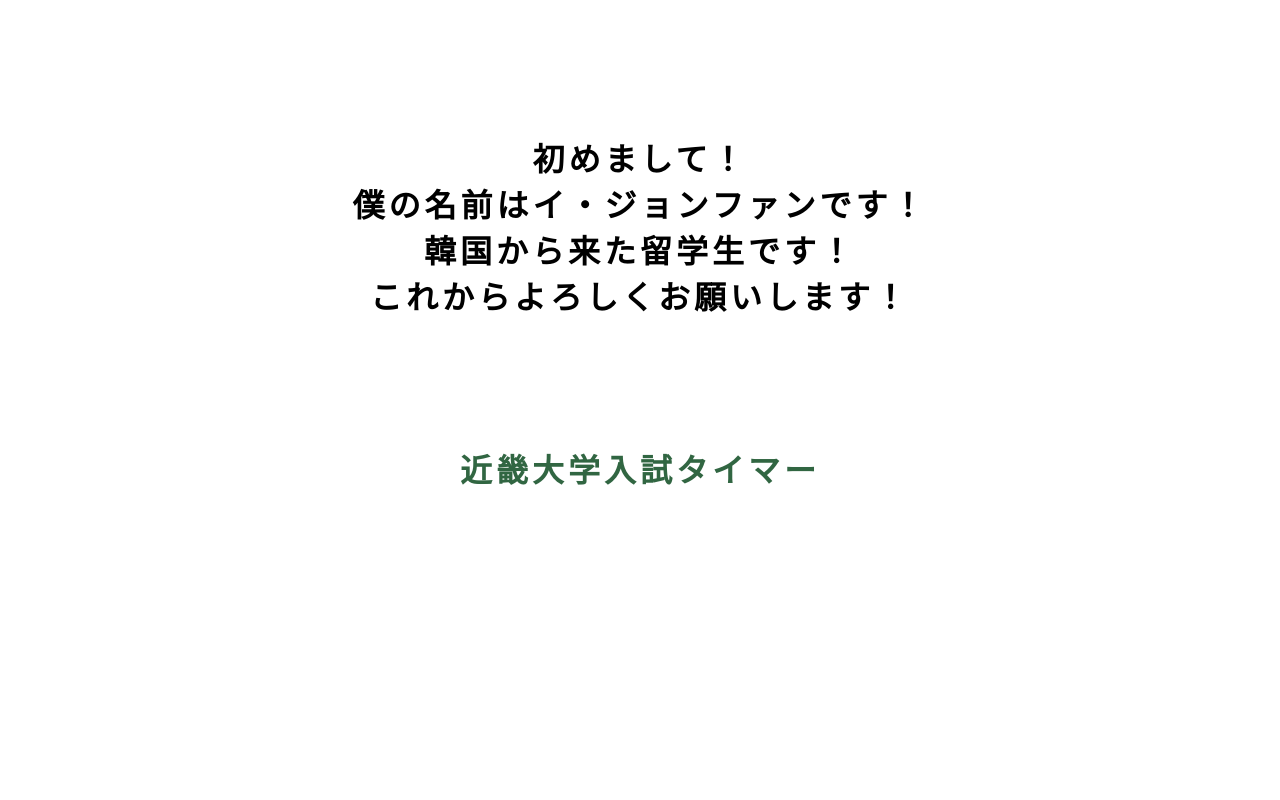
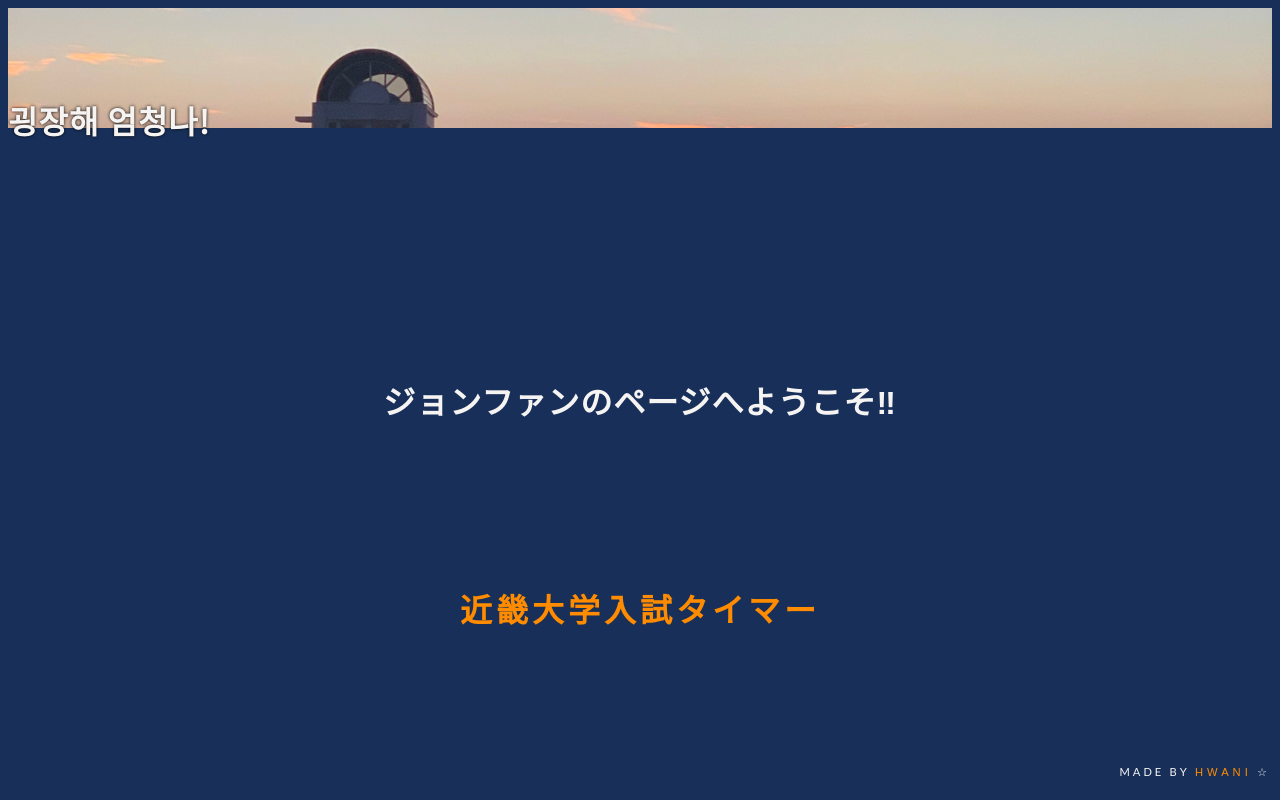
Before and after one commit to hwani-1/hwani-1.github.io, a plain HTML site: page index.html in a window 1280 px wide. Drawn offline with Linux system fonts and the light colour scheme; a web font is replaced by a local one.

Commit message:
index deco 1

```diff
--- a/index.css
+++ b/index.css
@@ -1,30 +1,94 @@
 @charset "UTF-8";
 @import url("https://fonts.googleapis.com/css?family=Lato:400,700|Montserrat:900");
 @import url("https://fonts.googleapis.com/css?family=Kosugi:400");
+@import url("https://fonts.googleapis.com/css?family=Noto+Sans+KR:400");
 html {
   display: -ms-grid;
   display: grid;
   min-height: 100%;
 }
 
+header {
+
+}
+
+body {
+  display: -ms-grid;
+  display: grid;
+  background: #183059;
+}
+
+header {
+    background: no-repeat left/cover url(/media/photos/keonguk_day.jpg);
+    display: flex;
+    height: 120px;
+    min-width: 120px;
+    align-items: center;
+    color: #fff;
+    text-shadow: #000 0 0 .2em;
+}
+
 h1 {
+  font-family: "Noto Sans KR", sans-serif;
+  text-align: center;
+  margin-top: 10%;
+  font-size: 2em;
+  line-height: 2em;
+  letter-spacing: 1px;
+  color: #F6F4F3;
+}
+
+h2 {
   font-family: "コスギ", Kosugi, sans-serif;
   text-align: center;
   margin-top: 10%;
   font-size: 2em;
-  letter-spacing: 4px;
-  color: #000000;
+  line-height: 2em;
+  letter-spacing: 1px;
+  color: #F6F4F3;
+}
+
+h3 {
+  font-family: "コスギ", Kosugi, sans-serif;
+  text-align: center;
+  margin-top: 0%;
+  font-size: 2em;
+  line-height: 2em;
+  letter-spacing: 1px;
+  color: #F6F4F3;
 }
 
 a {
   font-family: "コスギ", Kosugi, sans-serif;
   text-align: center;
-  margin-top: 10%;
+  margin-top: 0%;
   font-size: 1em;
   letter-spacing: 4px;
-  color: #316642;
+  color: #FF8C00;
   text-decoration: none;
 }
+
 a:hover {
   color: #276FBF;
 }
+
+footer {
+  position: fixed;
+  bottom: 0;
+  right: 0;
+  text-transform: uppercase;
+  padding: 10px;
+  font-family: "Lato", sans-serif;
+  font-size: 0.7em;
+}
+footer p {
+  letter-spacing: 3px;
+  color: #F6F4F3;
+}
+footer a {
+  color: #FF8C00;
+  text-decoration: none;
+}
+footer a:hover {
+  color: #276FBF;
+}
--- a/index.html
+++ b/index.html
@@ -1,15 +1,20 @@
 <!DOCTYPE html>
 <html>
+
 <head>
 <meta charset="UTF-8">
 <link rel="stylesheet" href="index.css" type="text/css">
 <title>ジョンファンの森</title>
 </head>
+
 <body>
-<h1>初めまして！<div>
-  僕の名前はイ・ジョンファンです！<div>
-  韓国から来た留学生です！<div>
-  これからよろしくお願いします！</h1>
-<h1><a href="nyushitimer.html">近畿大学入試タイマー</a></h1>
+  <header>
+      <h1>굉장해 엄청나!</h1>
+  </header>
+<h2>ジョンファンのページへようこそ‼<div></h2>
+<h3><a href="nyushitimer.html">近畿大学入試タイマー</a></h3>
+<footer>
+  <p>made by <a href="https://github.com/hwani-1"> hwani</a> ☆
+</footer>
 </body>
 </html>
```
Also changed, not shown: media/photos/keonguk_day.jpg (added).
